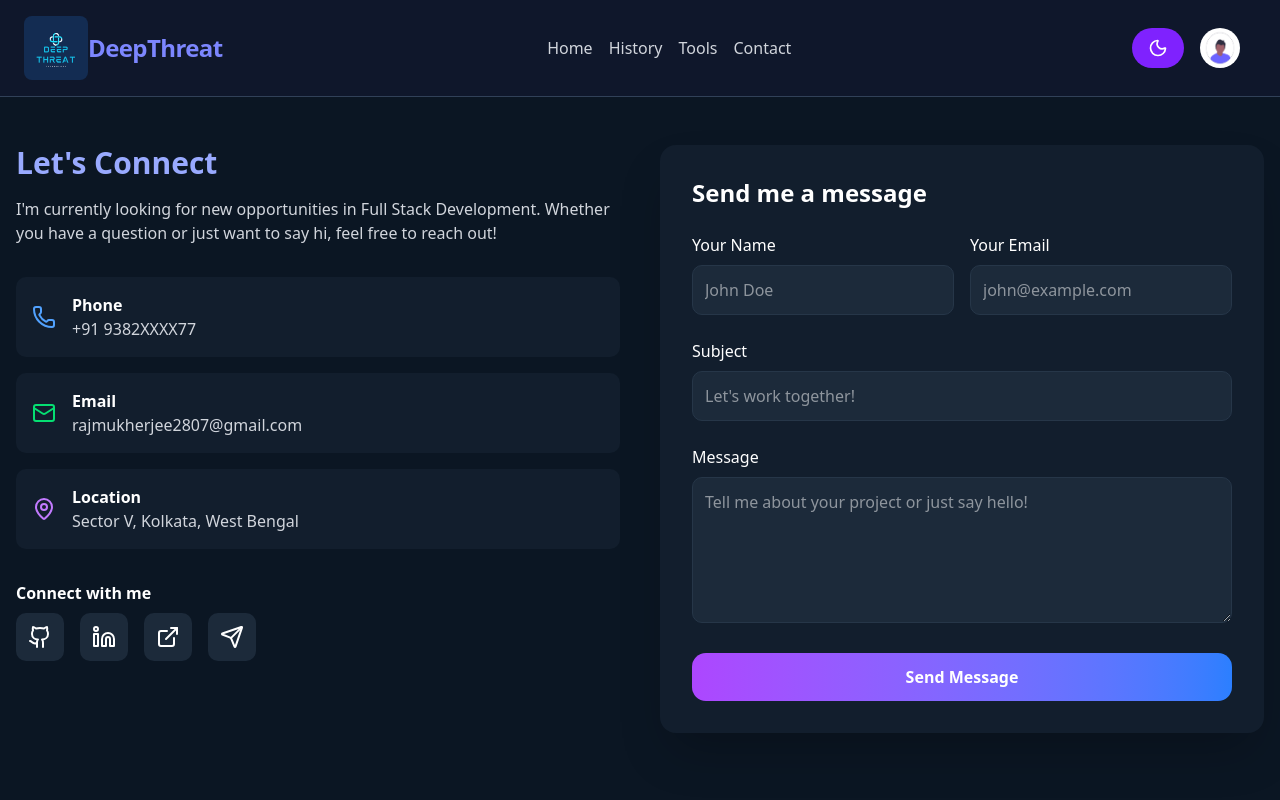
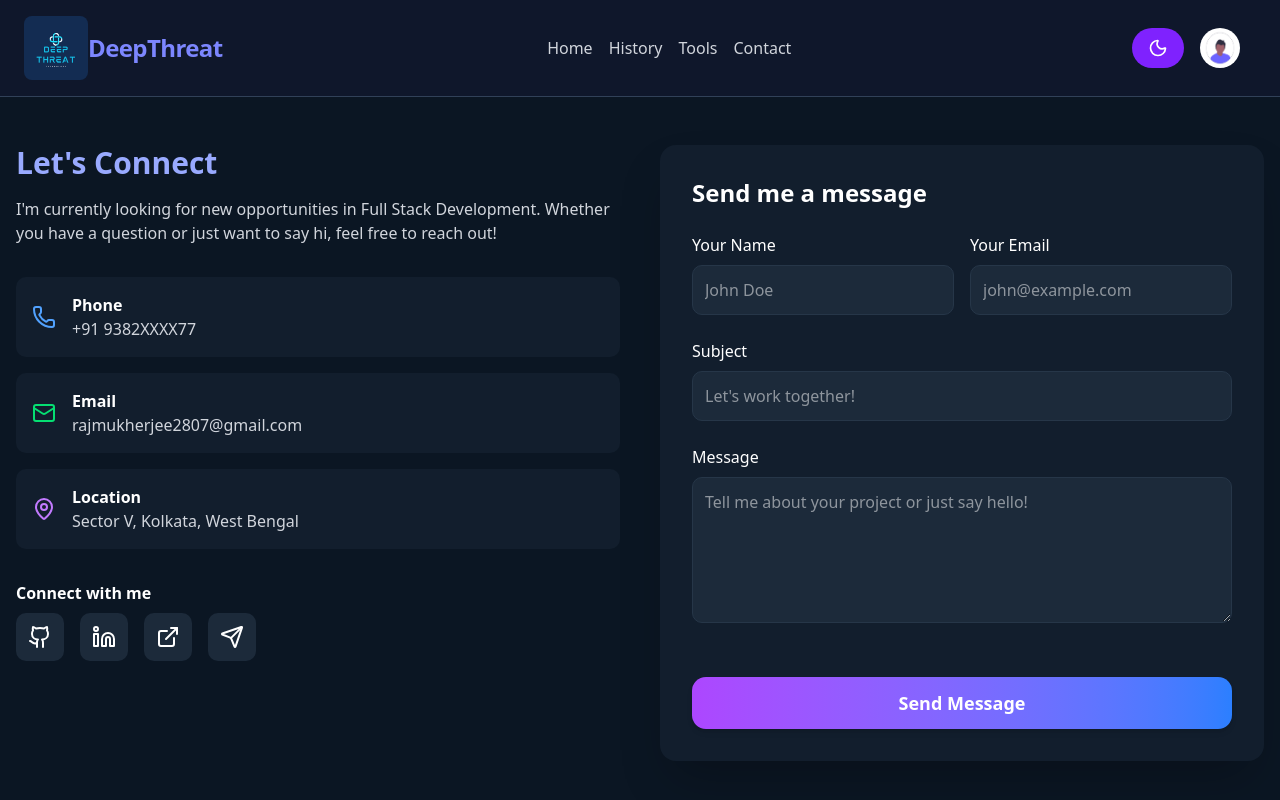
Before and after one commit to PralayeshMukherjee/DeepThreat, a React (Vite) app in the folder Frontend/: page /mainlayout/contact in a window 1280 px wide. Shown: the top 800 px of the page. Built offline with nearby package versions, Linux system fonts and the light colour scheme.

Commit message:
add some loading factor

```diff
--- a/Frontend/src/Pages/Contact.jsx
+++ b/Frontend/src/Pages/Contact.jsx
@@ -165,7 +165,13 @@ const Contact = () => {
             </div>
             <button
               type="submit"
-              className="w-full py-3 rounded-xl bg-gradient-to-r from-purple-500 to-blue-500 hover:from-purple-600 hover:to-blue-600 font-bold text-white"
+              disabled={loading}
+              className={`w-full py-3 cursor-pointer mt-6 rounded-xl text-lg font-semibold shadow-md transition-all duration-300
+                  ${
+                    loading
+                      ? "bg-gray-400 cursor-progress"
+                      : "bg-gradient-to-r from-purple-500 to-blue-500 hover:from-purple-600 hover:to-blue-600 font-bold text-white"
+                  }`}
             >
               {loading ? "Sending..." : "Send Message"}
             </button>
```
